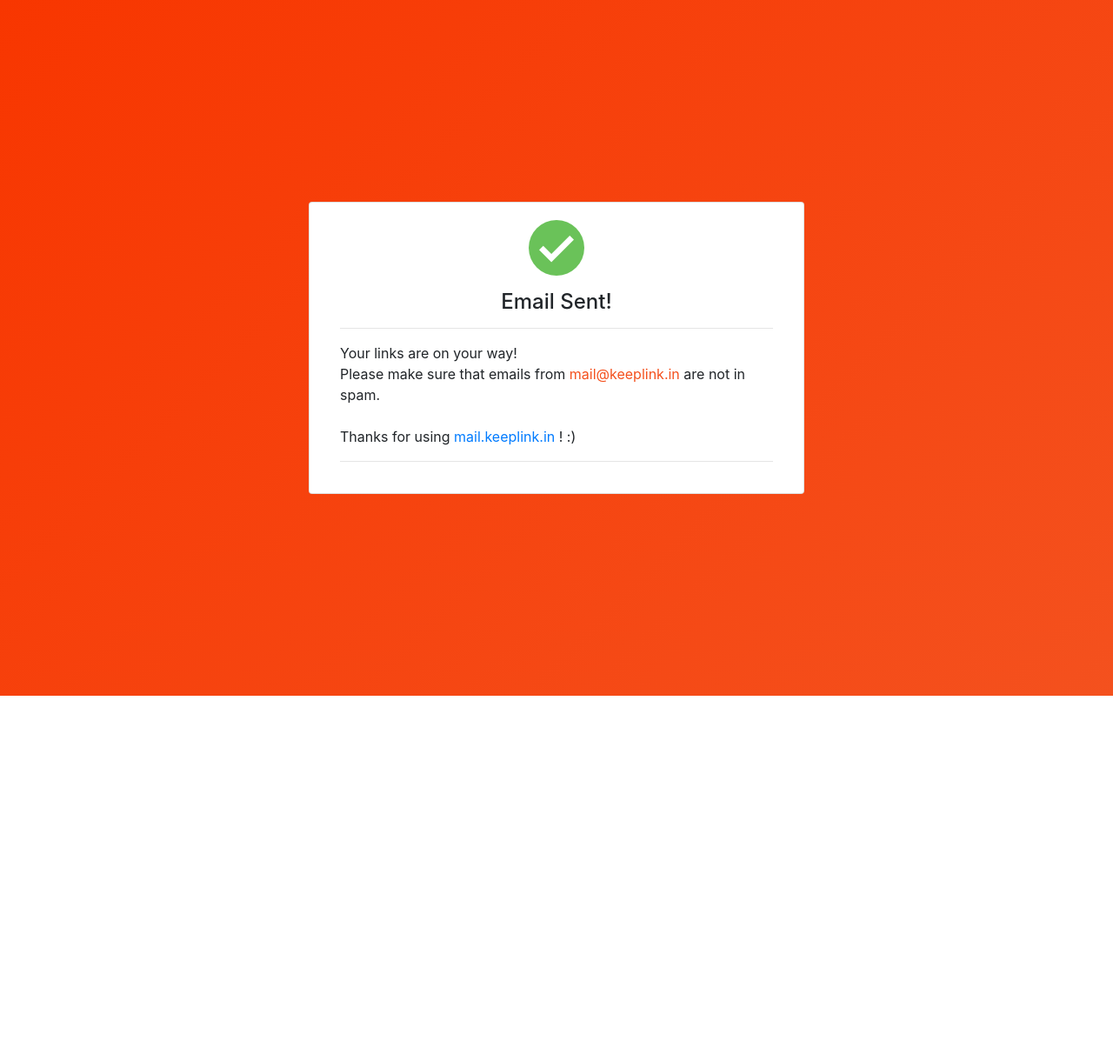
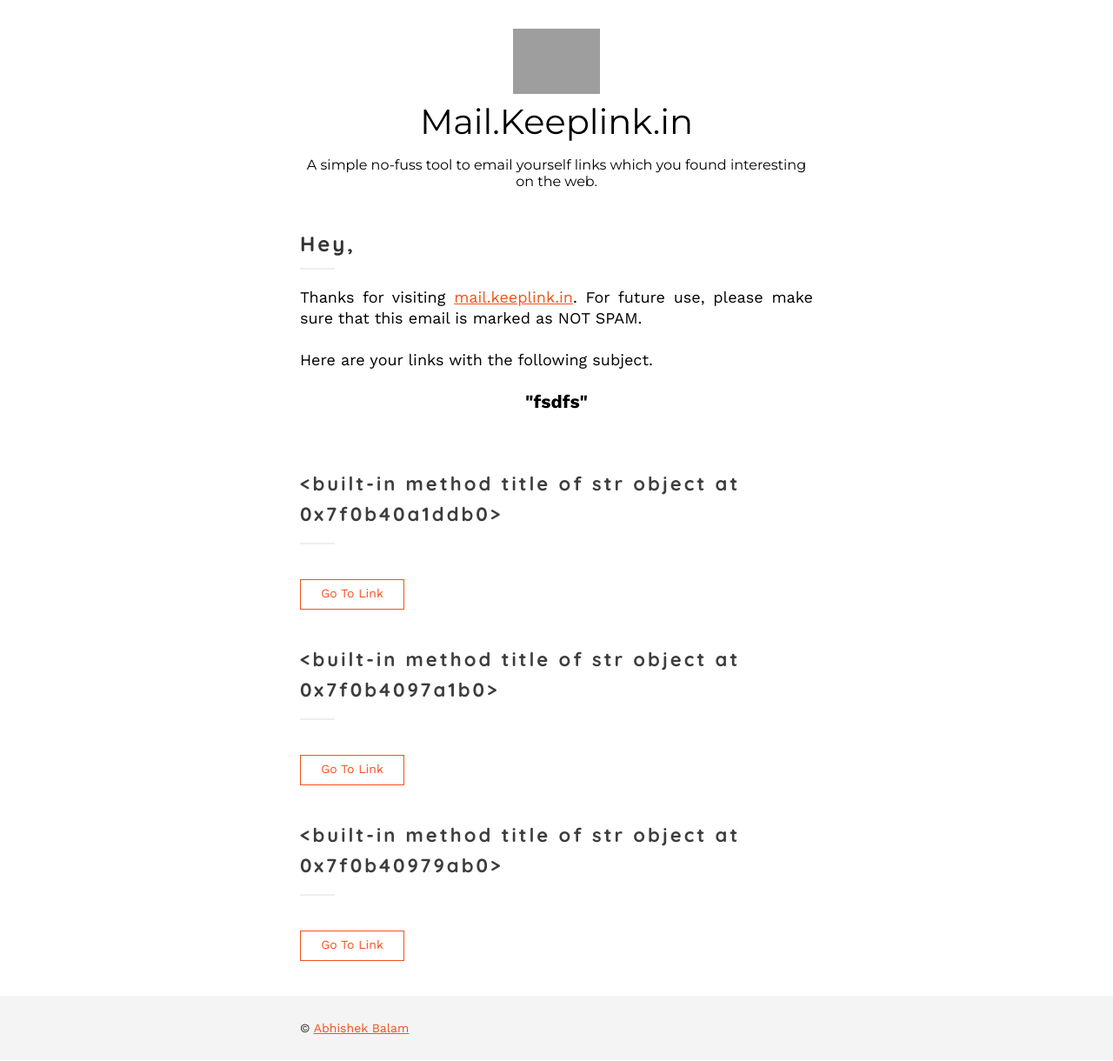
Before and after one commit to abhishekbalam/mail-keeplinkin, a Flask app: page /sent/ in a window 1280 px wide. Shown: the whole page at 87% size. Before the commit the page ends 800 px from the top, so only its background shows below. Run offline with Flask 2, Linux system fonts and the light colour scheme; some libraries are stand-ins or nearby versions; grey boxes are pictures that could not be loaded.

Commit message:
Tue Oct  2 19:12:51 IST 2018

```diff
--- a/app.py
+++ b/app.py
@@ -13,13 +13,21 @@ app.config['MAIL_PASSWORD'] = os.environ['zoho_password2']
 app.config['MAIL_USE_TLS'] = False
 app.config['MAIL_USE_SSL'] = True
 
+data={
+	"links":{
+		"title":"Title",
+		"description":"Subtitle",
+		"url":"https://mail.keeplink.in/"
+		}
+	}
+
 @app.route('/')
 def main():
 	return render_template('index.html')
 
 @app.route('/sent/')
 def sent():
-	return render_template('sent.html')
+	return render_template('email.html', subject="fsdfs", data=data)
 
 def verify(email):
 	token="7996de2b-d743-4536-a107-5252fec5c828"
@@ -45,8 +53,8 @@ def send():
 		return render_template('error.html', text=text, again=True)
 
 	mail = Mail(app)
-	msg = Message('Confirm Your Email', sender = ('Keeplink.in', 'mail@keeplink.in'), recipients = [email])
-	msg.html = render_template('confirm.html', name=subject, email=email)
+	msg = Message(subject, sender = ('Keeplink.in', 'mail@keeplink.in'), recipients = [email])
+	msg.html = render_template('email.html', subject=subject, data=data)
 	test=mail.send(msg)
 
 	print(test)
--- a/templates/email.html
+++ b/templates/email.html
@@ -1,20 +1,20 @@
 {% extends 'layouts/base.html' %}
-<!-- {% block name %}
+{% block name %}
 {{ name }}
 {% endblock %}
- -->
+
 
 {% block intro %}
-<!-- {{ data['intro']|safe }} -->
-hkjhkj
+Thanks for visiting <a href="https://mail.keeplink.in" style="color:#F4511E">mail.keeplink.in</a>. For future use, please make sure that this email is marked as NOT SPAM.<br><br>Here are your links with the following subject.<br>
+<br>
+<h3 style="text-align: center;">"{{ subject }}"</h3>
 {% endblock %}
 {% block content %}
 
-<!-- {% for post in data['posts'] %}
-    {% with post=post %}
+{% for link in data['links'] %}
+    {% with post=link %}
         {% include 'layouts/post-text.html' %}
     {% endwith %}
-{% endfor %} -->
-kjlkjlk
+{% endfor %}
 
 {% endblock %}
--- a/templates/layouts/base.html
+++ b/templates/layouts/base.html
@@ -27,7 +27,7 @@
 
                             <div style="line-height: 35px">
 
-                                Hey, <span style="color: #5caad2;">{% block name %}Abhishek{% endblock %}</span>
+                                Hey,<!--  <span style="color: #5caad2;">{% block name %}Abhishek{% endblock %}</span> -->
 
                             </div>
                         </td>
@@ -88,9 +88,7 @@
     {% block content %}
     {% endblock %}
 
-    {% with email=email %}
-        {% include 'layouts/footer.html' %}
-    {% endwith %}
+    {% include 'layouts/footer.html' %}
 
 
 </body>
--- a/templates/layouts/footer.html
+++ b/templates/layouts/footer.html
@@ -18,7 +18,7 @@
                                     <td align="left" style="color: #aaaaaa; font-size: 14px; font-family: 'Work Sans', Calibri, sans-serif; line-height: 24px;">
                                         <div style="line-height: 24px;">
 
-                                            <span style="color: #333333;">&copy; <a href="https://abhishekbalam.xyz" target="_blank" style="color:#0097B7">Abhishek Balam</a></span>
+                                            <span style="color: #333333;">&copy; <a href="https://abhishekbalam.xyz" target="_blank" style="color:#F4511E">Abhishek Balam</a></span>
 
                                         </div>
                                     </td>
@@ -32,7 +32,7 @@
                                 </tr>
                             </table>
 
-                            <table border="0" align="right" cellpadding="0" cellspacing="0" style="border-collapse:collapse; mso-table-lspace:0pt; mso-table-rspace:0pt;"
+                            <!-- <table border="0" align="right" cellpadding="0" cellspacing="0" style="border-collapse:collapse; mso-table-lspace:0pt; mso-table-rspace:0pt;"
                                 class="container590">
 
                                 <tr>
@@ -50,7 +50,7 @@
                                     </td>
                                 </tr>
 
-                            </table>
+                            </table> -->
                         </td>
                     </tr>
 
--- a/templates/layouts/head.html
+++ b/templates/layouts/head.html
@@ -6,9 +6,11 @@
     <!--[if !mso]><!-- -->
     <link href='https://fonts.googleapis.com/css?family=Work+Sans:300,400,500,600,700' rel="stylesheet">
     <link href='https://fonts.googleapis.com/css?family=Quicksand:300,400,700' rel="stylesheet">
+    <link href="https://fonts.googleapis.com/css?family=Montserrat" rel="stylesheet" type="text/css">
+
     <!-- <![endif]-->
 
-    <title>Abhishek Balam's Weekly Newsletter</title>
+    <title>mail.keeplink.in</title>
 
     <style type="text/css">
         body {
--- a/templates/layouts/header.html
+++ b/templates/layouts/header.html
@@ -34,29 +34,15 @@
 
                                 <tr>
                                     <td align="center" height="70" style="height:90px;">
-                                        <a href="" style="color:#000;text-decoration:none;display: block; border-style: none !important; border: 0 !important;font-size: 2rem">Abhishek Balam's Newsletter<br></a>
+                                        <a href="" style="color:#000;text-decoration:none;display: block; border-style: none !important; border: 0 !important;font-size: 2.5rem; font-family: Montserrat, sans-serif;">Mail.Keeplink.in</a><br>
+                                        <span href="" style="color:#000;text-decoration:none;display: block; border-style: none !important; border: 0 !important;font-size: 1rem; font-family: Montserrat, sans-serif">A simple no-fuss tool to email yourself links which you found interesting on the web.<br></span>
+
                                         <!-- <img width="100" border="0" style="display: block; width: 100px;" src="https://mdbootstrap.com/img/logo/mdb-email.png" alt="" /> -->
+
                                     </td>
                                 </tr>
 
-                                <tr>
-                                    <td align="center">
-                                        <table width="360 " border="0" cellpadding="0" cellspacing="0" style="border-collapse:collapse; mso-table-lspace:0pt; mso-table-rspace:0pt;"
-                                            class="container590 hide">
-                                            <tr>
-                                                <td width="120" align="center" style="font-size: 14px; font-family: 'Work Sans', Calibri, sans-serif; line-height: 24px;">
-                                                    <a href="https://thoughts.abhishekbalam.xyz" style="color: #312c32; text-decoration: none;">Thoughts</a>
-                                                </td>
-                                                <td width="120" align="center" style="font-size: 14px; font-family: 'Work Sans', Calibri, sans-serif; line-height: 24px;">
-                                                    <a href="https://make.abhishekbalam.xyz/blog" style="color: #312c32; text-decoration: none;">Technology</a>
-                                                </td>
-                                                <td width="120" align="center" style="font-size: 14px; font-family: 'Work Sans', Calibri, sans-serif; line-height: 24px;">
-                                                    <a href="https://design.abhishekbalam.xyz" style="color: #312c32; text-decoration: none;">Design</a>
-                                                </td>
-                                            </tr>
-                                        </table>
-                                    </td>
-                                </tr>
+
                             </table>
                         </td>
                     </tr>
--- a/templates/layouts/post-text.html
+++ b/templates/layouts/post-text.html
@@ -47,7 +47,7 @@
                                         class="align-center">
 
 
-                                        <div style="line-height: 24px">{{ post['subtitle'] }}</div>
+                                        <div style="line-height: 24px">{{ post['description'] }}</div>
                                     </td>
                                 </tr>
 
@@ -60,7 +60,7 @@
                                         <table border="0" align="left" cellpadding="0" cellspacing="0" class="container590">
                                             <tr>
                                                 <td align="center">
-                                                    <table border="0" align="center" width="120" cellpadding="0" cellspacing="0" style="border: 1px solid #0097B7 ">
+                                                    <table border="0" align="center" width="120" cellpadding="0" cellspacing="0" style="border: 1px solid #F4511E ">
 
                                                         <tr>
                                                             <td height="5" style="font-size: 5px; line-height: 5px;">&nbsp;</td>
@@ -68,10 +68,8 @@
 
                                                         <tr>
                                                             <td align="center" style="color: #0097B7; font-size: 14px; font-family: 'Work Sans', Calibri, sans-serif; line-height: 20px;">
-
-
                                                                 <div style="line-height: 20px;">
-                                                                    <a href="{{ post['url'] }}" style="color: #0097B7; text-decoration: none;" target="_blank">READ MORE</a>
+                                                                    <a href="{{ post['url'] }}" style="color:#F4511E ; text-decoration: none;" target="_blank">Go To Link</a>
                                                                 </div>
                                                             </td>
                                                         </tr>
```
Also changed, not shown: templates/layouts/post-img.html (deleted, +0 -129 lines), templates/unsubscribed.html (deleted, +0 -49 lines), templates/index.html (line endings or trailing spaces).
